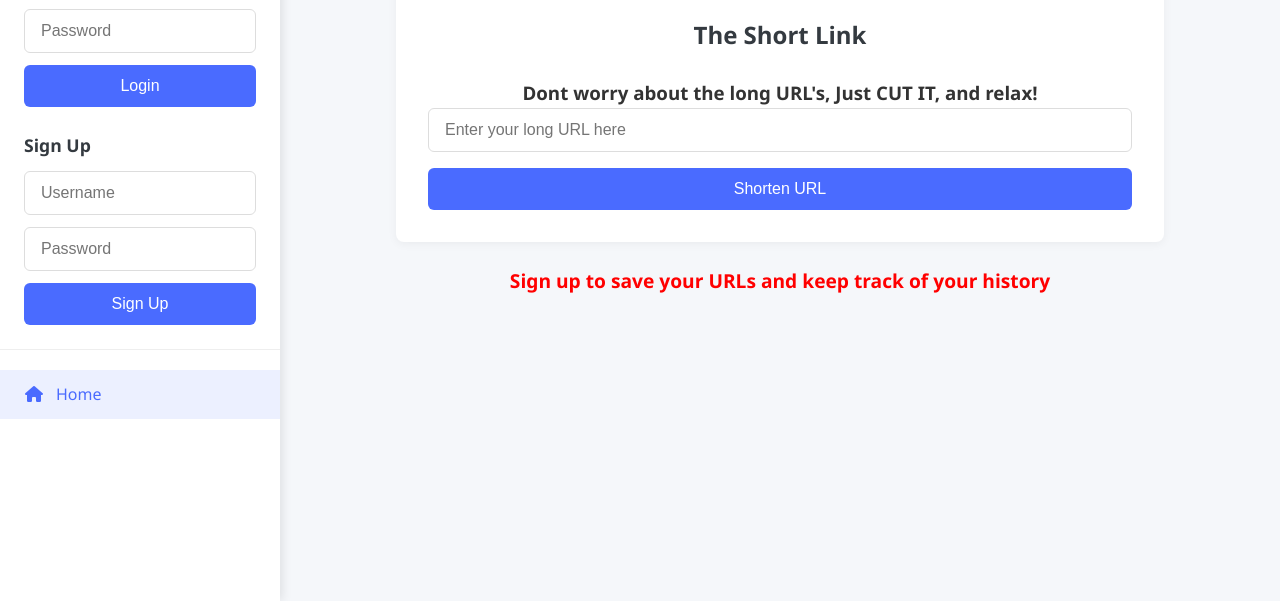
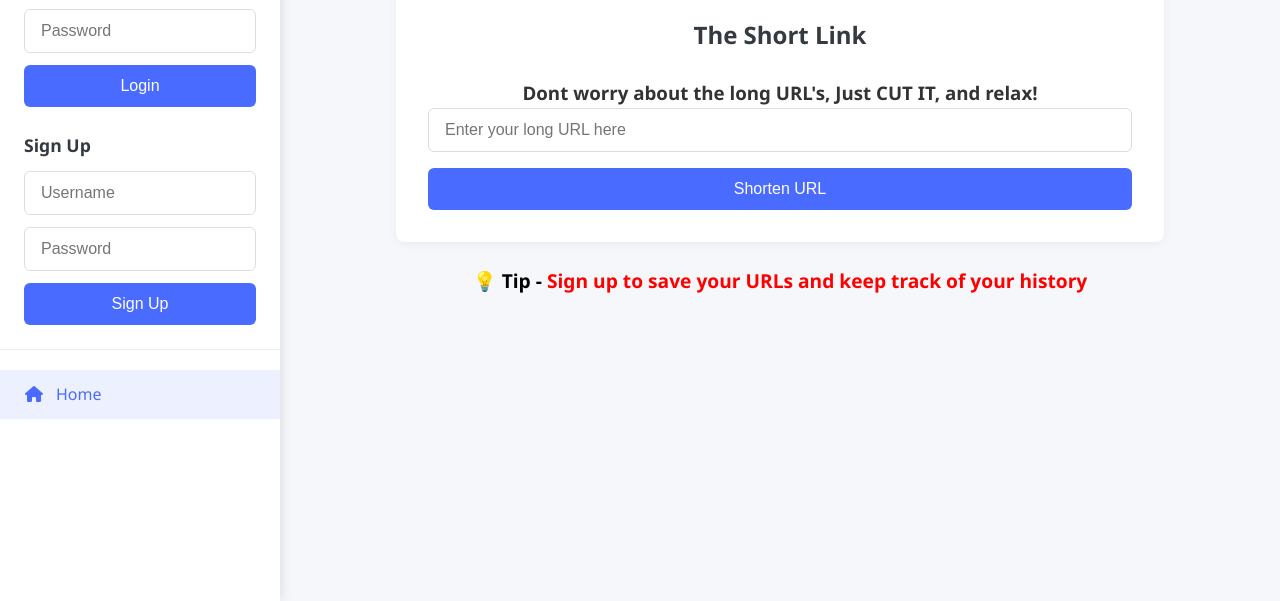
Before and after one commit to Akshattron/theshortlink-urlshortener, a website: page public/index.html in a window 1280 px wide. Shown: the part 199-800 px from the top of the page. Drawn offline with nearby package versions, Linux system fonts and the light colour scheme.

Commit message:
tip added

```diff
--- a/public/index.html
+++ b/public/index.html
@@ -89,7 +89,7 @@
                     </div>
                 </div>
                 <div id="signupPrompt" class="signup-prompt">
-                    Sign up to save your URLs and keep track of your history
+                    💡 <span style="color: black;"> Tip - </span> Sign up to save your URLs and keep track of your history
                 </div>
             </div>
         </div>
```
